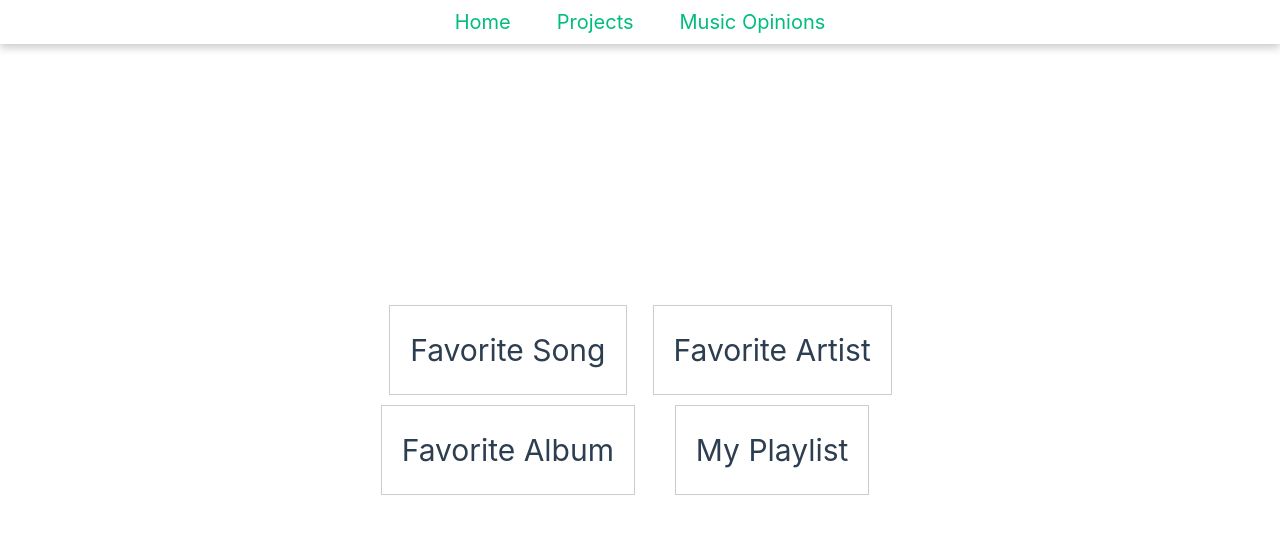
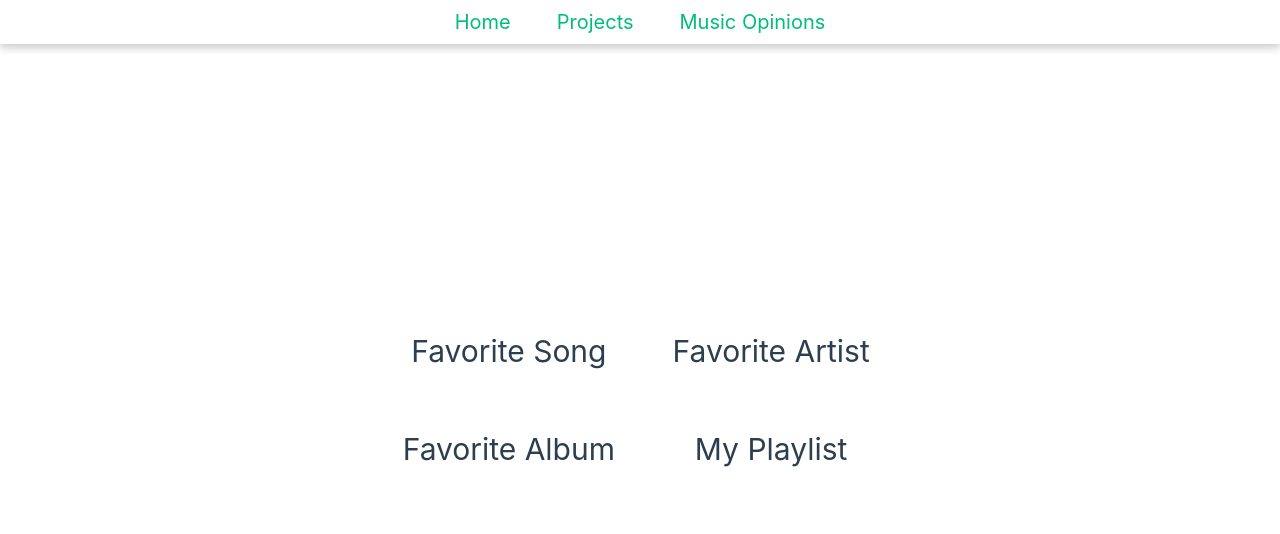
Before and after one commit to sphericle/sphericle, a Vue app: page /music in a window 1280 px wide. Shown: the top 534 px of the page. Built offline with nearby package versions, Linux system fonts and the light colour scheme.

Commit message:
Update MusicOpinions.vue

```diff
--- a/src/views/MusicOpinions.vue
+++ b/src/views/MusicOpinions.vue
@@ -34,6 +34,5 @@
   .grid-item {
     padding: 20px;
     width: 0.5fr;
-    border: 1px solid #ccc;
   }
 </style>
```
